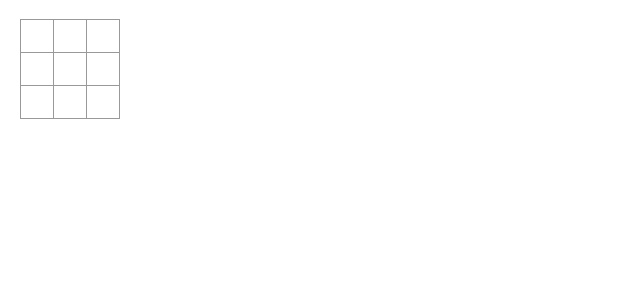
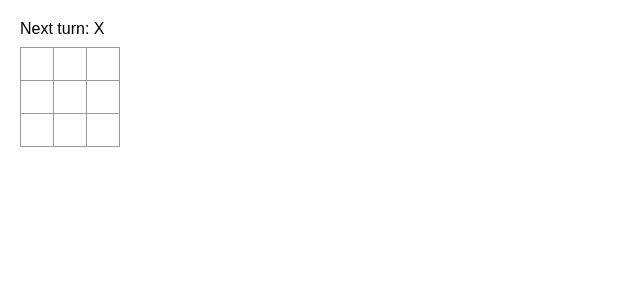
Before and after one commit to Prabeg29/tic-tac-toe, a React (Vite) app: page / in a window 1280 px wide. Shown: the top 300 px of the page, without its empty margins (0-640 px from the left). Built offline with nearby package versions, Linux system fonts and the light colour scheme.

Commit message:
Calculate winner
Signed-off-by: Prabeg Shakya <shakyaprabeg@gmail.com>

```diff
--- a/src/components/Board.jsx
+++ b/src/components/Board.jsx
@@ -2,16 +2,49 @@ import { useState } from "react";
 import Square from "./Square";
 
 const Board = () => {
+  const [xIsNext, setXIsNext] = useState(true);
   const [squares, setSquares] = useState(Array(9).fill(null));
 
   const handleClick = (i) => {
+    if(squares[i] || calculateWinner(squares)) {
+      return;
+    }
+
     const squaresCopy = squares.slice();
-    squaresCopy[i] = 'X';
+    squaresCopy[i] = xIsNext ? 'X' : 'O';
     setSquares(squaresCopy);
+    setXIsNext(!xIsNext);
   };
+
+  const calculateWinner = (squares) => {
+    const winningLines = [
+      [0, 1, 2],
+      [3, 4, 5],
+      [6, 7, 8],
+      [0, 3, 6],
+      [1, 4, 7],
+      [2, 5, 8],
+      [0, 4, 8],
+      [2, 4, 6]
+    ];
+
+    for(let i = 0; i < winningLines.length; i++) {
+      const [a, b, c] = winningLines[i];
+
+      if (squares[a] && squares[a] === squares[b] && squares[a] === squares[c]) {
+        return squares[a];
+      }
+    }
+
+    return null;
+  };
+
+  let status = calculateWinner(squares) ? `Winner: ${calculateWinner(squares)}` : `Next turn: ${xIsNext ? 'X' : 'O'}`
 
   return (
     <>
+      <div className="status">{status}</div>
+
       <div className="board-row">
         <Square value={squares[0]} onSquareClick={() => handleClick(0)} />
         <Square value={squares[1]} onSquareClick={() => handleClick(1)} />
```
